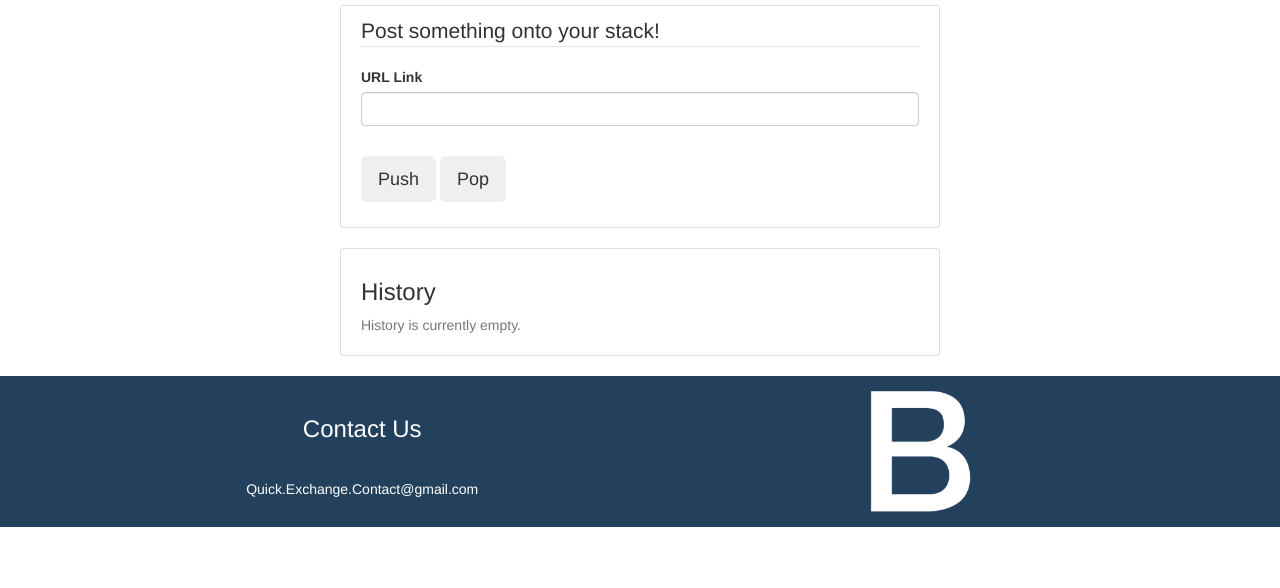
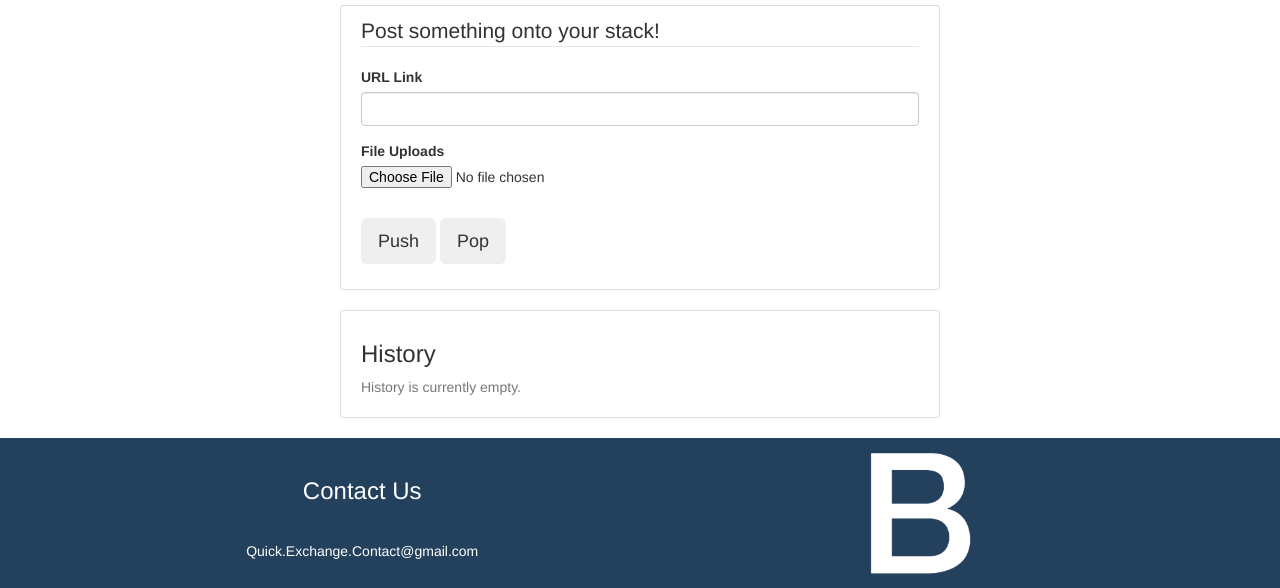
Before and after one commit to Francisco-Ibarra07/QuickExchange, a Flask app: template quickexchange/templates/home.html in a window 1280 px wide. Shown: the part 51-639 px from the top of the page. Run offline with Flask 2, Linux system fonts and the light colour scheme; the template is opened without the code that fills it: values that come from a table or form of the project are taken from there, others are empty; some libraries are stand-ins or nearby versions.

Commit message:
Added max posts var

```diff
--- a/quickexchange/templates/home.html
+++ b/quickexchange/templates/home.html
@@ -29,10 +29,10 @@
 
         <!-- Form group for any MEDIA FILES -->
         <div class="form-group" id="media-files">
-          {{ form.img.label() }}
-          {{ form.img(class="form-control-file") }}
-          {% if form.img.errors %}
-          {% for error in form.img.errors %}
+          {{ form.file.label() }}
+          {{ form.file(class="form-control-file") }}
+          {% if form.file.errors %}
+          {% for error in form.file.errors %}
           <span class="text-danger">{{ error }}</span></br>
           {% endfor %}
           {% endif %}
@@ -110,7 +110,7 @@
   <div class="history-section">
     <h3>History</h3>
     {% if history %}
-    <p class='text-muted'>Up to 10 of your most recent posts will be displayed here.
+    <p class='text-muted'>Up to {{max_dataposts_allowed}} of your most recent posts will be displayed here.
       <ul class="list-group scrollable-list">
         {% for url in history %}
         <li class="list-group-item list-group-item-light">
```
